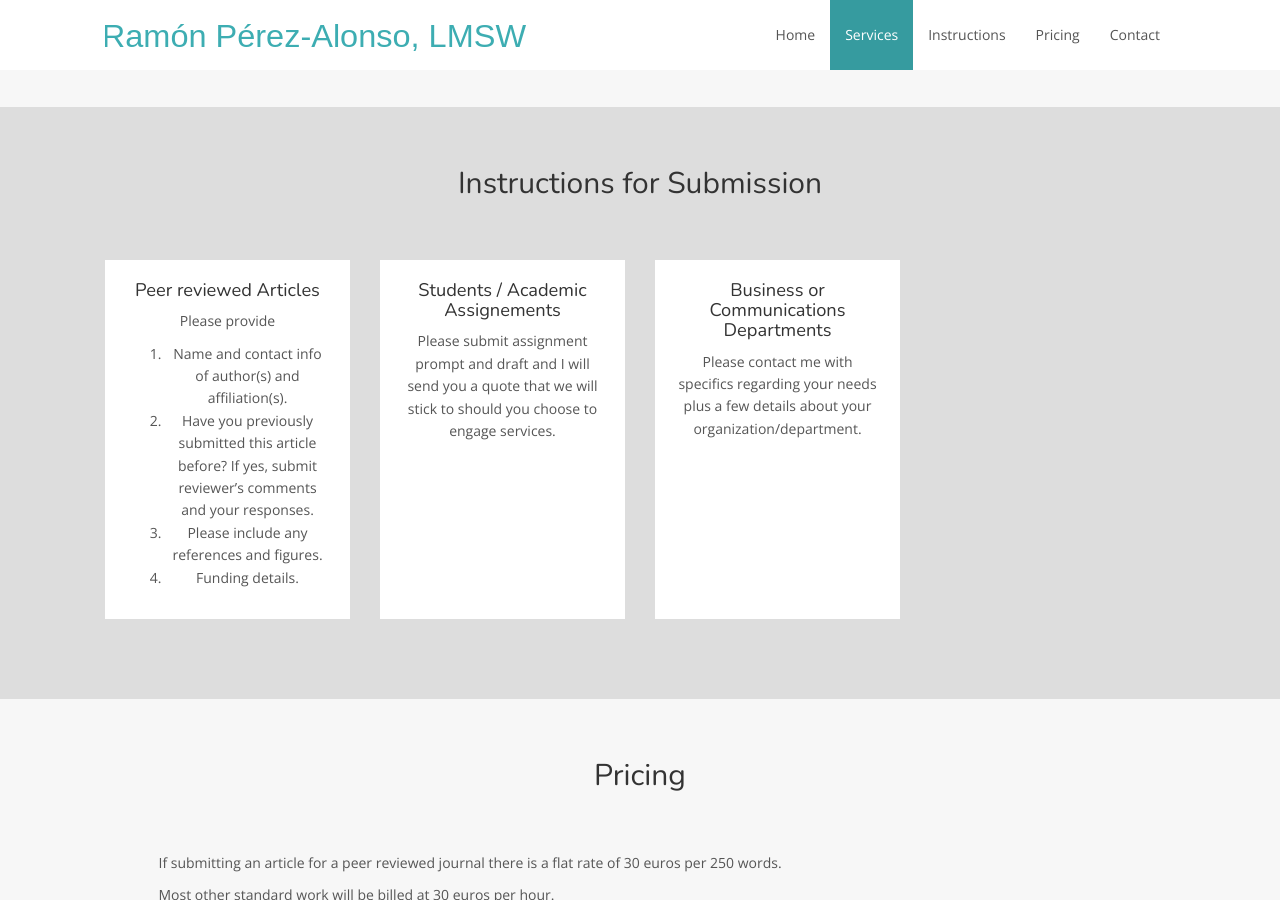
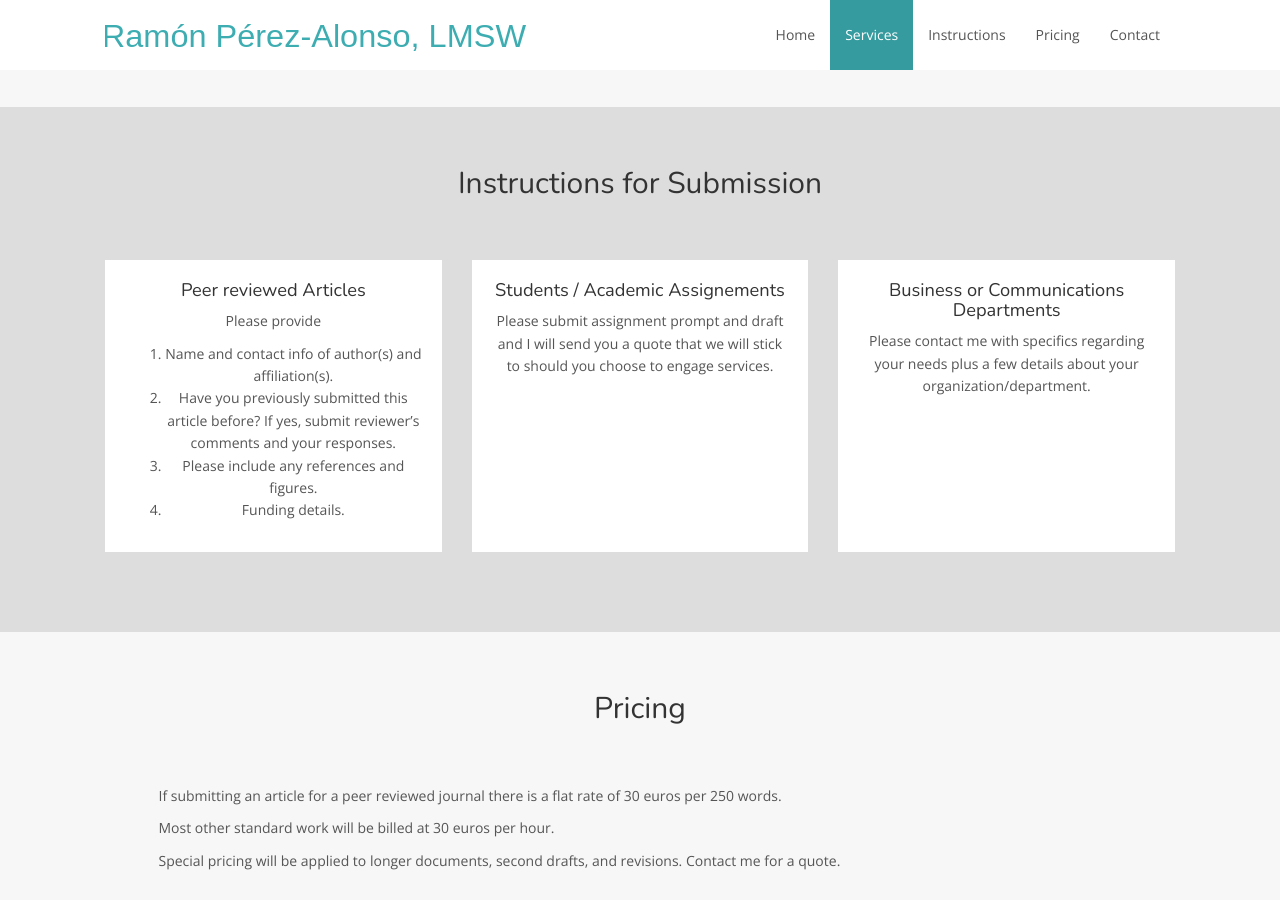
Before and after one commit to Ramon-Perez-Alonso/Ramon-Perez-Alonso.github.io, a Jekyll site: the page built from index.html, in a window 1280 px wide and 900 px high, scrolled down 1357 px. Built offline with Jekyll 4.4.1, drawn with Linux system fonts in a browser that asks for light colours; nearby versions of some CDN libraries.

Commit message:
Update index.html

```diff
--- a/index.html
+++ b/index.html
@@ -80,7 +80,7 @@
 
         	<div class="row">
            	 {% for instruction in site.data.instructions %}
-	               <div class="col-sm-6 col-md-3">
+	               <div class="col-sm-6 col-md-4">
 					<div class="icon-box">
                         <h4>{{ instruction.title }}</h4>
                         <p>{{ instruction.description | markdownify }}</p>
```
